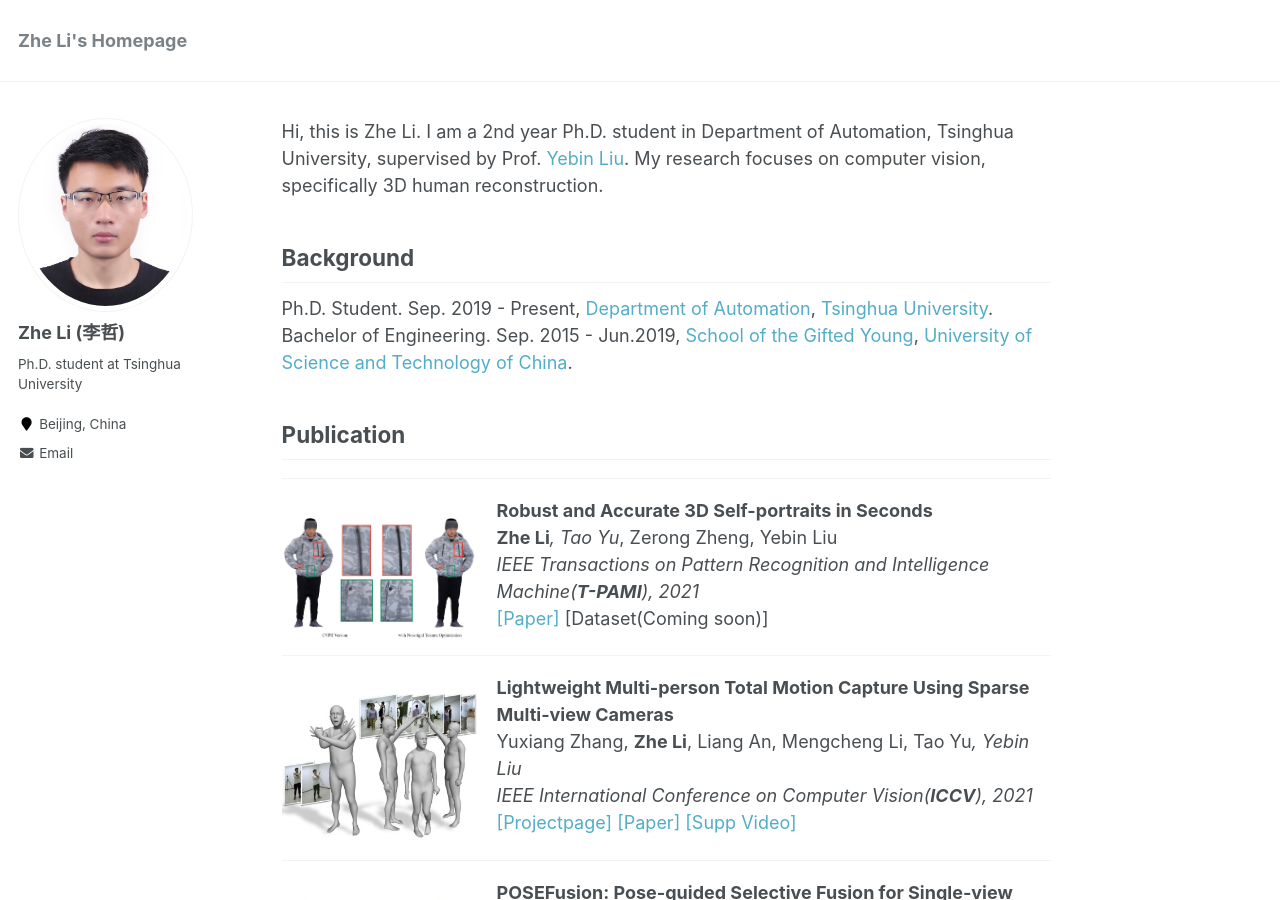
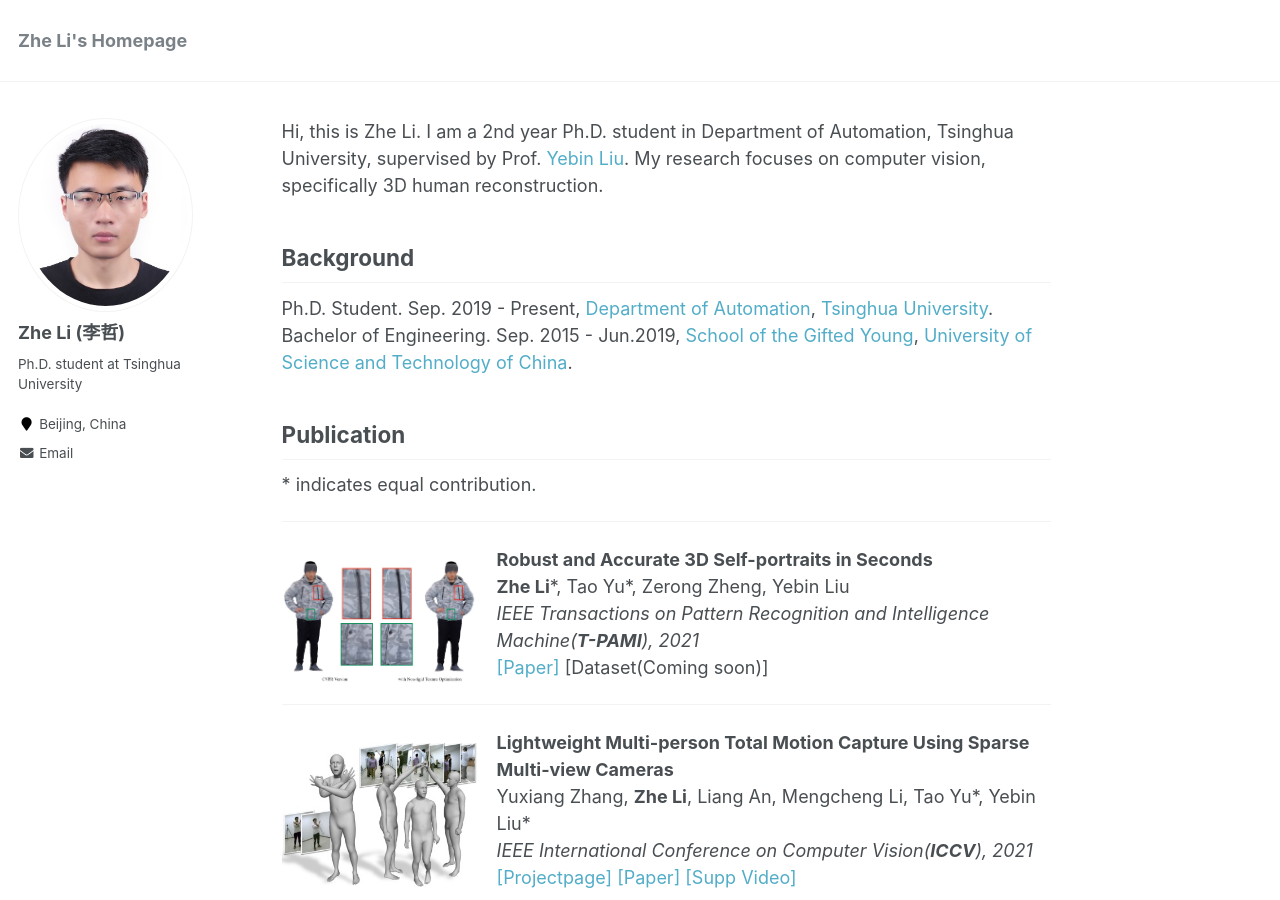
Before and after one commit to lizhe00/lizhe00.github.io, a Jekyll site: the page built from _pages/about.md, in a window 1280 px wide and 900 px high. Built offline with Jekyll 4.4.1, drawn with Linux system fonts in a browser that asks for light colours.

Commit message:
Update TPAMI and ICCV paper.

```diff
--- a/_pages/about.md
+++ b/_pages/about.md
@@ -17,25 +17,30 @@ Bachelor of Engineering. Sep. 2015 - Jun.2019, [School of the Gifted Young](http
 
 ## Publication
 
+\* indicates equal contribution.
+
 ---
 
 <img align="left" height="120" width="215" src="../images/tpami21_portrait.jpg" style="padding-right:20px; padding-top:20px"/>
+
 <b>Robust and Accurate 3D Self-portraits in Seconds</b><br>
-<b>Zhe Li</b>*, Tao Yu*, Zerong Zheng, Yebin Liu<br>
+<b>Zhe Li</b>\*, Tao Yu\*, Zerong Zheng, Yebin Liu<br>
 <i>IEEE Transactions on Pattern Recognition and Intelligence Machine(<b>T-PAMI</b>), 2021</i><br>
 [[Paper]](https://ieeexplore.ieee.org/document/9540284/)  [Dataset(Coming soon)]<br>
 
 ---
 
 <img align="left" height="120" width="215" src="../images/iccv21_lwtotalcap.jpg" style="padding-right:20px; padding-top:20px"/>
+
 <b>Lightweight Multi-person Total Motion Capture Using Sparse Multi-view Cameras</b><br>
-Yuxiang Zhang, <b>Zhe Li</b>, Liang An, Mengcheng Li, Tao Yu*, Yebin Liu*<br>
+Yuxiang Zhang, <b>Zhe Li</b>, Liang An, Mengcheng Li, Tao Yu\*, Yebin Liu\*<br>
 <i>IEEE International Conference on Computer Vision(<b>ICCV</b>), 2021</i><br>
 [[Projectpage]](http://www.liuyebin.com/lwtotalcap/lwtotalcap.html)  [[Paper]](https://arxiv.org/pdf/2108.10378.pdf)  [[Supp Video]](http://www.liuyebin.com/dmc/assets/supp.mp4)<br>
 
 ---
 
 <img align="left" height="120" width="215" src="../images/cvpr21_posefusion.jpg" style="padding-right:20px; padding-top:20px"/>
+
 <b>POSEFusion: Pose-guided Selective Fusion for Single-view Human Volumetric Capture</b><br>
 <b>Zhe Li</b>, Tao Yu, Zerong Zheng, Kaiwen Guo, Yebin Liu<br>
 <i>IEEE Conference on Computer Vision and Pattern Recognition (<b>CVPR</b>), 2021</i>  <font color="#dd0000">(Oral presentation)</font><br>
@@ -44,6 +49,7 @@ Yuxiang Zhang, <b>Zhe Li</b>, Liang An, Mengcheng Li, Tao Yu*, Yebin Liu*<br>
 ---
 
 <img align="left" height="120" width="215" src="../images/cvpr20_portrait.jpg" style="padding-right:20px; padding-top:20px"/>
+
 <b>Robust 3D Self-portraits in Seconds</b><br>
 <b>Zhe Li</b>, Tao Yu, Chuanyu Pan, Zerong Zheng, Yebin Liu<br>
 <i>IEEE Conference on Computer Vision and Pattern Recognition (<b>CVPR</b>), 2020</i>  <font color="#dd0000">(Oral presentation)</font><br>
```
